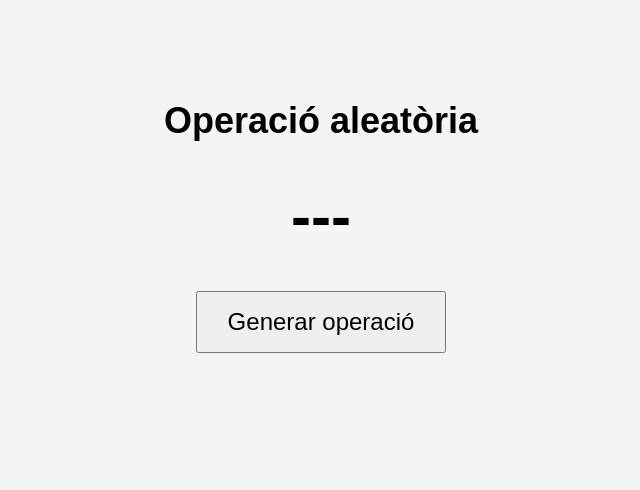
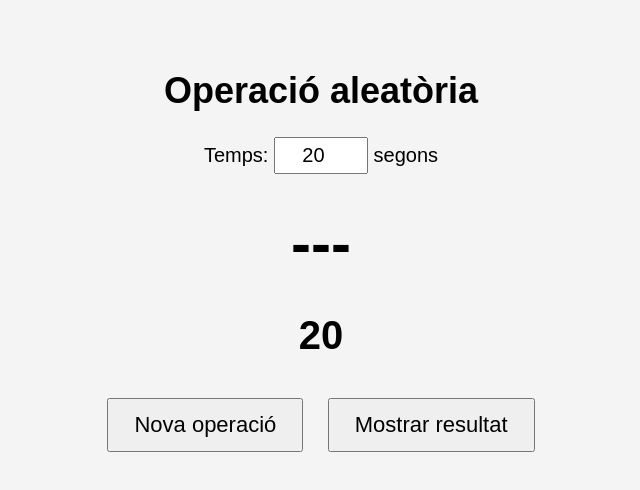
Before and after one commit to GonzaloBermejo/OPERACIONS-ALEAT-RIES, a plain HTML site: page index.html in a window 1280 px wide. Shown: the whole page, without its empty margins (319-959 px from the left). Drawn offline with Linux system fonts and the light colour scheme.

Commit message:
Update index.html

```diff
--- a/index.html
+++ b/index.html
@@ -8,7 +8,7 @@
     body {
       font-family: Arial, sans-serif;
       text-align: center;
-      margin-top: 100px;
+      margin-top: 70px;
       background-color: #f4f4f4;
     }
 
@@ -19,12 +19,37 @@
     #operacio {
       font-size: 60px;
       font-weight: bold;
-      margin: 40px;
+      margin: 35px;
+    }
+
+    #temps {
+      font-size: 40px;
+      font-weight: bold;
+      margin: 25px;
+    }
+
+    #resultat {
+      font-size: 45px;
+      font-weight: bold;
+      margin: 30px;
+    }
+
+    .configuracio {
+      margin: 25px;
+      font-size: 20px;
+    }
+
+    input {
+      font-size: 20px;
+      width: 80px;
+      padding: 5px;
+      text-align: center;
     }
 
     button {
-      font-size: 24px;
-      padding: 15px 30px;
+      font-size: 22px;
+      padding: 12px 25px;
+      margin: 10px;
       cursor: pointer;
     }
   </style>
@@ -34,33 +59,127 @@
 
   <h1>Operació aleatòria</h1>
 
+  <div class="configuracio">
+    Temps:
+    <input type="number" id="tempsConfigurat" value="20" min="1">
+    segons
+  </div>
+
   <div id="operacio">---</div>
 
-  <button onclick="generarOperacio()">Generar operació</button>
+  <div id="temps">20</div>
+
+  <div id="resultat"></div>
+
+  <button onclick="generarOperacio()">
+    Nova operació
+  </button>
+
+  <button onclick="mostrarResultat()">
+    Mostrar resultat
+  </button>
+
 
   <script>
 
+    let resultatActual = 0;
+    let temporitzador;
+    let tempsRestant = 20;
+
+
     function generarNumero() {
-      // Número entre 0,000 y 999,999
-      return (Math.random() * 1000).toFixed(3);
+      return Number((Math.random() * 1000).toFixed(3));
     }
+
 
     function generarOperacio() {
 
-      // Generamos los dos números
+      // Aturem qualsevol temporitzador anterior
+      clearInterval(temporitzador);
+
       let numero1 = generarNumero();
       let numero2 = generarNumero();
 
-      // Las cuatro operaciones básicas
       let operacions = ["+", "−", "×", "÷"];
 
-      // Elegimos una operación al azar
       let operacio =
         operacions[Math.floor(Math.random() * operacions.length)];
 
-      // Mostramos el ejercicio
+
+      // Calculem el resultat
+      if (operacio === "+") {
+        resultatActual = numero1 + numero2;
+      }
+
+      else if (operacio === "−") {
+        resultatActual = numero1 - numero2;
+      }
+
+      else if (operacio === "×") {
+        resultatActual = numero1 * numero2;
+      }
+
+      else if (operacio === "÷") {
+        resultatActual = numero1 / numero2;
+      }
+
+
+      // Mostrem l'operació amb coma decimal
       document.getElementById("operacio").textContent =
-        numero1 + " " + operacio + " " + numero2;
+        numero1.toFixed(3).replace(".", ",") +
+        " " +
+        operacio +
+        " " +
+        numero2.toFixed(3).replace(".", ",");
+
+
+      // Esborrem el resultat anterior
+      document.getElementById("resultat").textContent = "";
+
+
+      // Agafem el temps configurat
+      tempsRestant =
+        Number(document.getElementById("tempsConfigurat").value);
+
+      document.getElementById("temps").textContent =
+        tempsRestant;
+
+
+      // Comença la compte enrere
+      temporitzador = setInterval(function() {
+
+        tempsRestant--;
+
+        document.getElementById("temps").textContent =
+          tempsRestant;
+
+
+        // Quan arriba a zero
+        if (tempsRestant <= 0) {
+
+          clearInterval(temporitzador);
+
+          mostrarResultat();
+
+        }
+
+      }, 1000);
+
+    }
+
+
+    function mostrarResultat() {
+
+      // Aturem el temps
+      clearInterval(temporitzador);
+
+      // Mostrem el resultat
+      document.getElementById("resultat").textContent =
+        "= " +
+        resultatActual
+          .toFixed(3)
+          .replace(".", ",");
+
     }
 
   </script>
```
